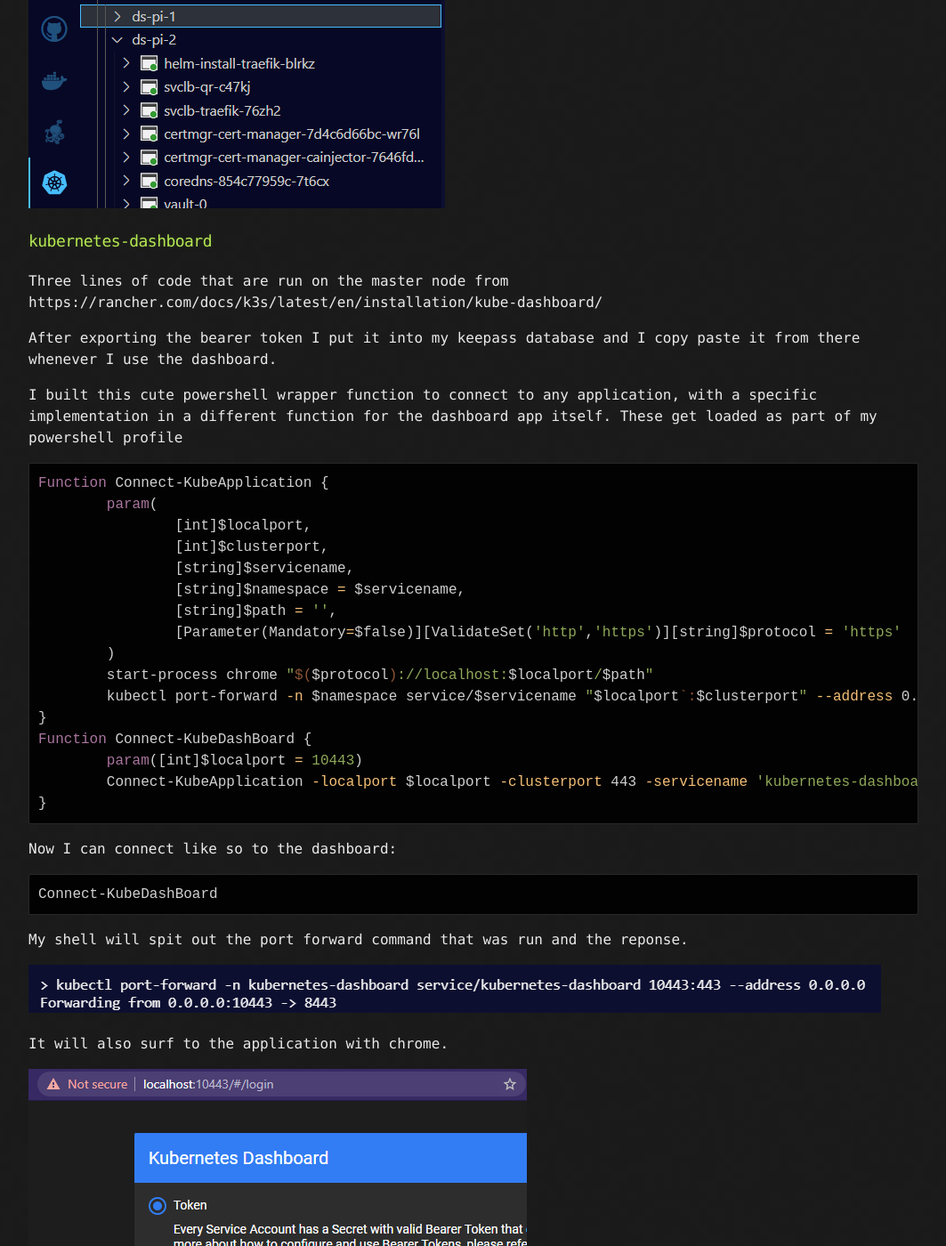
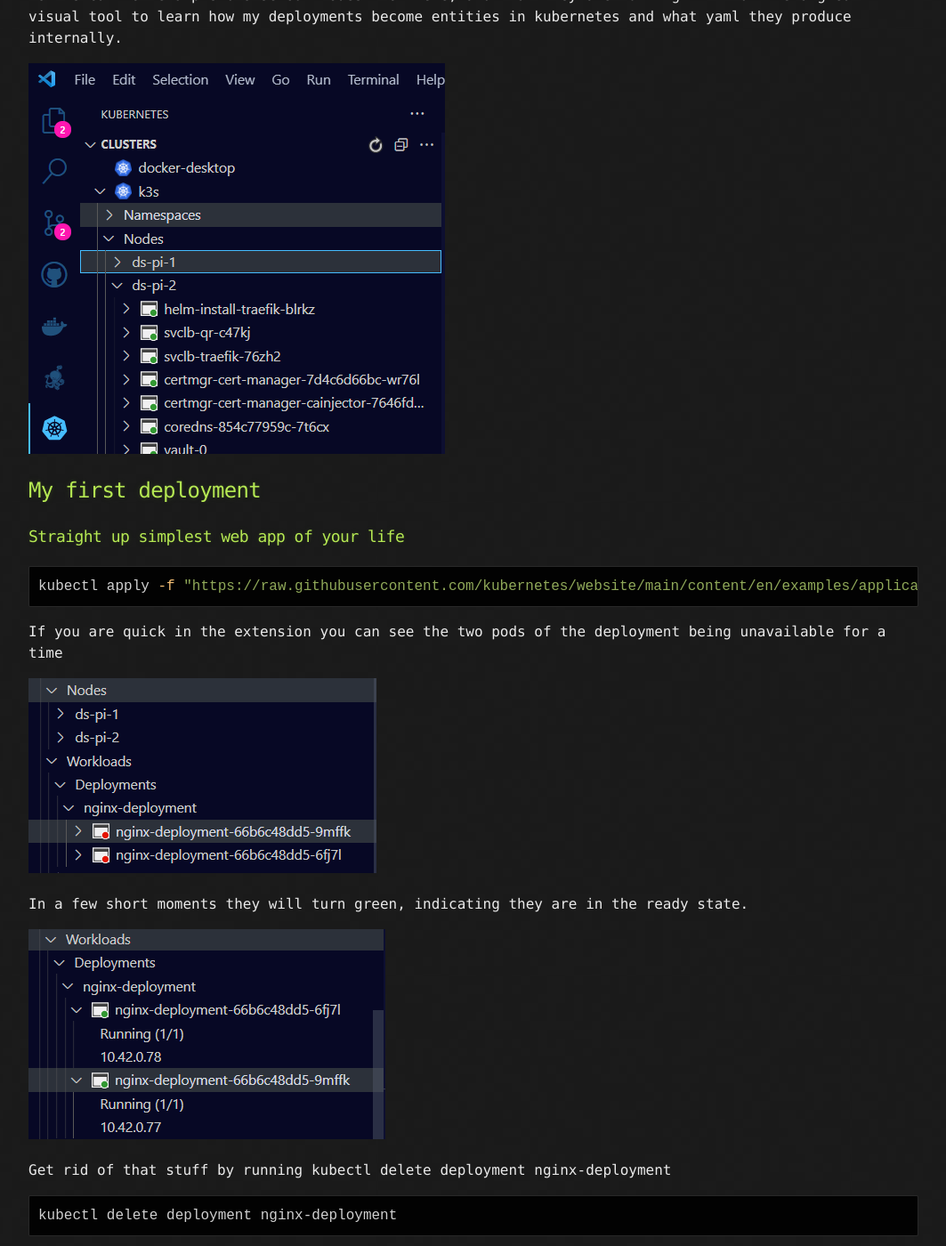
Before and after one commit to QuadmanSWE/QuadmanSWE.github.io, a Jekyll site: the page built from docs/_posts/2021-09-11-setting-up-two-raspberry-pi-and-installing-k3s.md, in a window 1280 px wide and 1400 px high, scrolled down 8480 px. Shown: the whole window at 89% size, without its empty margins (108-1171 px from the left). Built offline with Jekyll 4.4.1, drawn with Linux system fonts in a browser that asks for light colours; some of the changed text lies outside the part shown.

Commit message:
broke out kubernetes dashboard

````diff
--- a/docs/_posts/2021-09-11-setting-up-two-raspberry-pi-and-installing-k3s.md
+++ b/docs/_posts/2021-09-11-setting-up-two-raspberry-pi-and-installing-k3s.md
@@ -23,7 +23,6 @@
   - [The tools I use to interact with kubernetes from windows 10](#the-tools-i-use-to-interact-with-kubernetes-from-windows-10)
     - [kubectl and friends](#kubectl-and-friends)
     - [vs code extension](#vs-code-extension)
-    - [kubernetes-dashboard](#kubernetes-dashboard)
   - [My first deployment](#my-first-deployment)
     - [Straight up simplest web app of your life](#straight-up-simplest-web-app-of-your-life)
     - [Something a bit harder, with helm](#something-a-bit-harder-with-helm)
@@ -111,11 +113,15 @@
 ssh pi@kubeworker
 ```
 
+---
+
 ### Assiging static IP
 
 You should set your static ip on the nodes and not in your router like I did to prevent issues with DNS inside the cluster. I don't care about that stuff and I live my life pretty much as a renegade (I am hiding an insecurity with my lazyness, don't judge).
 
 ![](../assets/k3s-router.png)
+
+---
 
 ### Installing k3s on the first node
 
@@ -141,6 +147,8 @@
 
 Replace 127.0.0.1 with the ip address of the kube master, in our case 192.168.0.79
 
+---
+
 ### Installing and joining the other nodes
 
 ``` powershell
@@ -189,6 +211,8 @@
 ```
 ![](../assets/k3s-get-nodes.png)
 
+---
+
 ### vs code extension
 
 The kube config we saved can also be leveraged by the kubernetes extension for vscode.
@@ -199,45 +223,6 @@
 
 ![](../assets/k3s-kubernetes-extension-nodes.png)
 
-### kubernetes-dashboard
-
-Three lines of code that are run on the master node from https://rancher.com/docs/k3s/latest/en/installation/kube-dashboard/
-
-After exporting the bearer token I put it into my keepass database and I copy paste it from there whenever I use the dashboard.
-
-I built this cute powershell wrapper function to connect to any application, with a specific implementation in a different function for the dashboard app itself. These get loaded as part of my powershell profile
-
-``` powershell
-Function Connect-KubeApplication {
-	param(
-		[int]$localport,
-		[int]$clusterport,
-		[string]$servicename,
-		[string]$namespace = $servicename,
-		[string]$path = '',
-		[Parameter(Mandatory=$false)][ValidateSet('http','https')][string]$protocol = 'https'
-	)
-	start-process chrome "$($protocol)://localhost:$localport/$path"
-	kubectl port-forward -n $namespace service/$servicename "$localport`:$clusterport" --address 0.0.0.0
-}
-Function Connect-KubeDashBoard {
-	param([int]$localport = 10443)
-	Connect-KubeApplication -localport $localport -clusterport 443 -servicename 'kubernetes-dashboard'
-}
-```
-
-Now I can connect like so to the dashboard:
-```powershell
-Connect-KubeDashBoard
-```
-
-My shell will spit out the port forward command that was run and the reponse.
-
-![](../assets/k3s-Connect-KubeDashBoard.png)
-
-It will also surf to the application with chrome.
-
-![](../assets/k3s-surf-dashboard.png)
 
 ## My first deployment
 
@@ -261,6 +246,7 @@
 ```
 
 ---
+
 ### Something a bit harder, with helm
 
 Note that when you install helm charts, that a lot of them contain images which are not built for the ARM architecture of our raspberry pi cluster. Your milage might wary. Here is a chart I built for a simple golang app that translates string input into a QR code png.
````
Also changed, not shown: other parts of docs/_posts/2021-09-11-setting-up-two-raspberry-pi-and-installing-k3s.md (+20 -3 lines), docs/_posts/2021-09-12-k3s-kubernetes-dashboard.md (added, +47 -0 lines).
